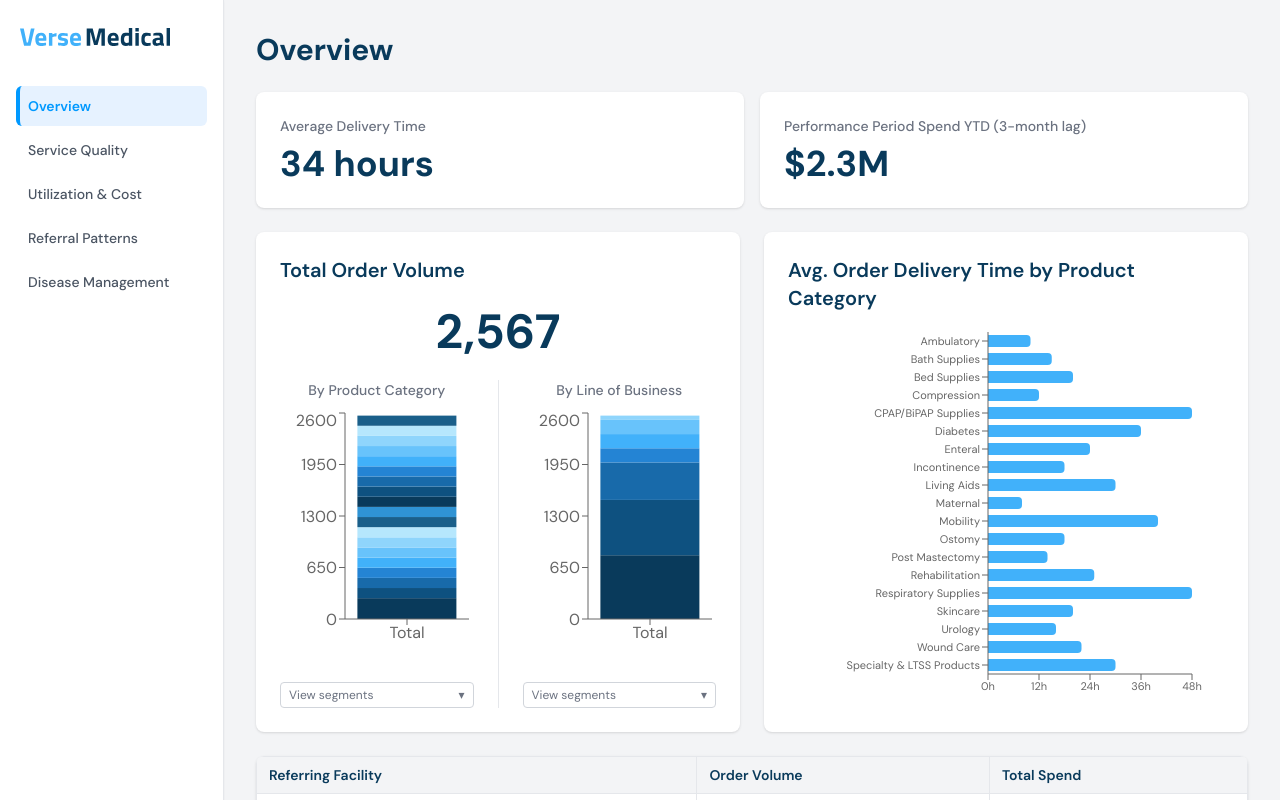
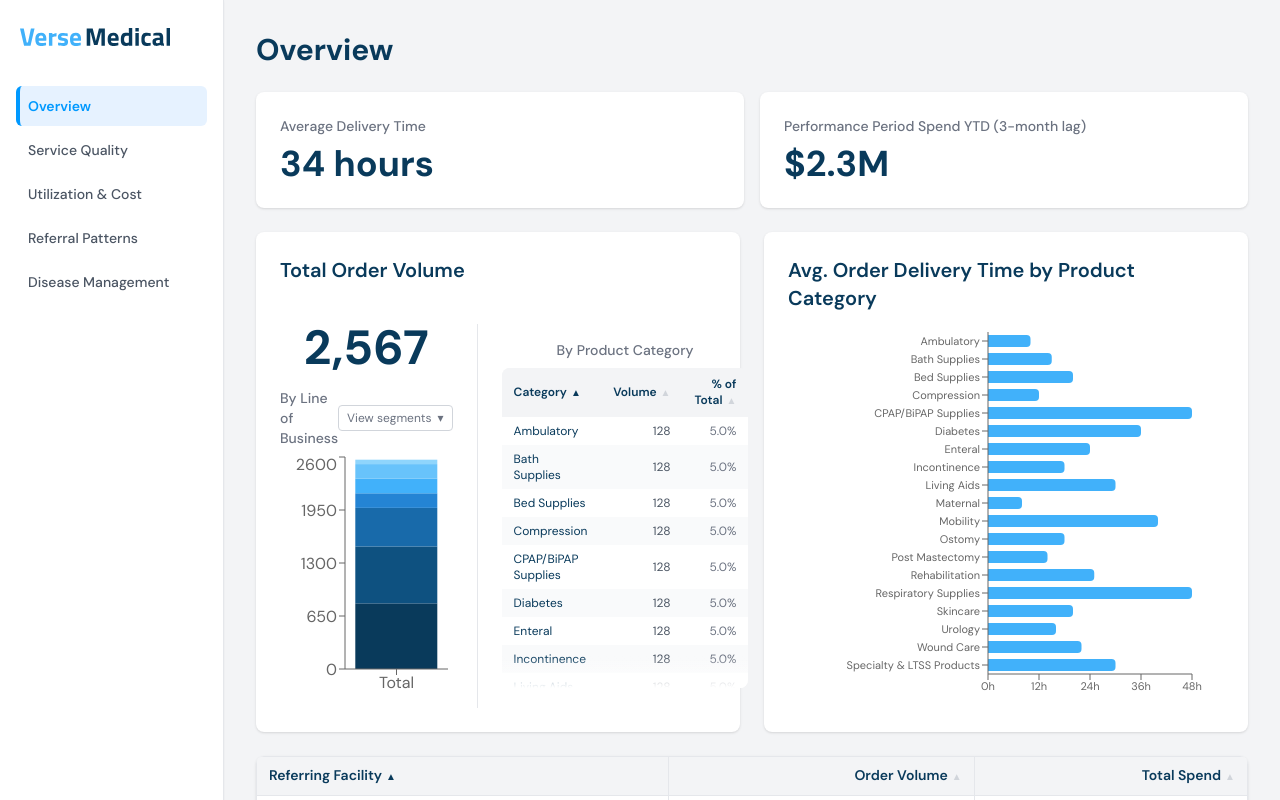
Before and after one commit to bryanzqwang/Verse_Payor_Dashboard, a Next.js app: page / in a window 1280 px wide. Shown: the top 800 px of the page. Built offline with nearby package versions, Linux system fonts and the light colour scheme.

Commit message:
Revamped MetricCard, particularly the "By Product Category" graph. Also added sorting feature to Referring Facility table

```diff
--- a/src/components/FacilityTable.tsx
+++ b/src/components/FacilityTable.tsx
@@ -3,10 +3,15 @@
 import { useState, useEffect, useRef } from 'react';
 import Papa from 'papaparse';
 
+type SortCol = 'facility' | 'orderVolume' | 'totalSpend';
+type SortDir = 'asc' | 'desc';
+
 export function FacilityTable() {
   const [rows, setRows] = useState<{ facility: string; orderVolume: string; totalSpend: string }[]>([]);
   const [canScrollUp, setCanScrollUp] = useState(false);
   const [canScrollDown, setCanScrollDown] = useState(false);
+  const [sortCol, setSortCol] = useState<SortCol>('facility');
+  const [sortDir, setSortDir] = useState<SortDir>('asc');
   const scrollRef = useRef<HTMLDivElement>(null);
 
   useEffect(() => {
@@ -31,25 +36,47 @@ export function FacilityTable() {
     setCanScrollDown(Math.ceil(el.scrollTop + el.clientHeight) < el.scrollHeight);
   };
 
+  const toggleSort = (col: SortCol) => {
+    if (sortCol === col) setSortDir((d) => d === 'asc' ? 'desc' : 'asc');
+    else { setSortCol(col); setSortDir('asc'); }
+  };
+
+  const sortedRows = [...rows].sort((a, b) => {
+    let cmp = 0;
+    if (sortCol === 'facility') cmp = a.facility.localeCompare(b.facility);
+    else if (sortCol === 'orderVolume') cmp = Number(a.orderVolume) - Number(b.orderVolume);
+    else cmp = Number(a.totalSpend) - Number(b.totalSpend);
+    return sortDir === 'asc' ? cmp : -cmp;
+  });
+
+  const cols: { label: string; col: SortCol; align: string }[] = [
+    { label: 'Referring Facility', col: 'facility',    align: 'text-left' },
+    { label: 'Order Volume',       col: 'orderVolume', align: 'text-right' },
+    { label: 'Total Spend',        col: 'totalSpend',  align: 'text-right' },
+  ];
+
   return (
     <div className="relative rounded-lg shadow overflow-hidden">
-      <div
-        ref={scrollRef}
-        className="bg-white rounded-lg overflow-y-auto max-h-[408px]"
-        onScroll={handleScroll}
-      >
+      <div ref={scrollRef} className="bg-white rounded-lg overflow-y-auto max-h-[408px]" onScroll={handleScroll}>
         <table className="w-full text-sm border-collapse">
           <thead>
             <tr className="bg-gray-100">
-              {['Referring Facility', 'Order Volume', 'Total Spend'].map((col) => (
-                <th key={col} className="sticky top-0 bg-gray-100 border border-gray-200 px-3 py-2 text-left font-semibold text-[#093a5b] z-10">
-                  {col}
+              {cols.map(({ label, col, align }) => (
+                <th
+                  key={col}
+                  onClick={() => toggleSort(col)}
+                  className={`sticky top-0 bg-gray-100 border border-gray-200 px-3 py-2 ${align} font-semibold text-[#093a5b] z-10 cursor-pointer select-none hover:bg-gray-200`}
+                >
+                  {label}
+                  <span className={`ml-1 text-[10px] ${sortCol === col ? 'text-[#093a5b]' : 'text-gray-300'}`}>
+                    {sortCol === col && sortDir === 'desc' ? '▼' : '▲'}
+                  </span>
                 </th>
               ))}
             </tr>
           </thead>
           <tbody>
-            {rows.map((row, i) => (
+            {sortedRows.map((row, i) => (
               <tr key={i} className={i % 2 === 0 ? 'bg-white' : 'bg-gray-50'}>
                 <td className="border border-gray-200 px-3 py-2 text-[#093a5b]">{row.facility}</td>
                 <td className="border border-gray-200 px-3 py-2 text-right text-[#093a5b]">{Number(row.orderVolume).toLocaleString()}</td>
@@ -60,10 +87,7 @@ export function FacilityTable() {
         </table>
       </div>
       {canScrollUp && (
-        <div
-          className="absolute left-0 right-0 h-12 bg-gradient-to-b from-white to-transparent pointer-events-none z-20"
-          style={{ top: 37 }}
-        />
+        <div className="absolute left-0 right-0 h-12 bg-gradient-to-b from-white to-transparent pointer-events-none z-20" style={{ top: 37 }} />
       )}
       {canScrollDown && (
         <div className="absolute bottom-0 left-0 right-0 h-16 bg-gradient-to-t from-white to-transparent pointer-events-none z-20" />
--- a/src/components/MetricCard.tsx
+++ b/src/components/MetricCard.tsx
@@ -2,6 +2,114 @@
 
 import { useState, useRef, useEffect } from 'react';
 import { BarChart, Bar, XAxis, YAxis, Tooltip, ResponsiveContainer } from 'recharts';
+
+type SortCol = 'category' | 'volume' | 'pct';
+type SortDir = 'asc' | 'desc';
+
+function CategoryTable({
+  chartData,
+  label,
+  units,
+  onHover,
+  onLeave,
+}: {
+  chartData: ChartData[];
+  label?: string;
+  units?: string;
+  onHover: (value: string) => void;
+  onLeave: () => void;
+}) {
+  const [canScrollUp, setCanScrollUp] = useState(false);
+  const [canScrollDown, setCanScrollDown] = useState(false);
+  const [sortCol, setSortCol] = useState<SortCol>('category');
+  const [sortDir, setSortDir] = useState<SortDir>('asc');
+  const scrollRef = useRef<HTMLDivElement>(null);
+
+  const allCategories = Object.keys(chartData[0]).filter((key) => key !== 'name');
+  const total = allCategories.reduce((sum, cat) => sum + (chartData[0][cat] as number), 0);
+
+  const rows = allCategories
+    .map((cat) => ({ cat, value: chartData[0][cat] as number, pct: total > 0 ? (chartData[0][cat] as number) / total * 100 : 0 }))
+    .sort((a, b) => {
+      let cmp = 0;
+      if (sortCol === 'category') cmp = a.cat.localeCompare(b.cat);
+      else if (sortCol === 'volume') cmp = a.value - b.value;
+      else cmp = a.pct - b.pct;
+      return sortDir === 'asc' ? cmp : -cmp;
+    });
+
+  const toggleSort = (col: SortCol) => {
+    if (sortCol === col) setSortDir((d) => d === 'asc' ? 'desc' : 'asc');
+    else { setSortCol(col); setSortDir('asc'); }
+  };
+
+  useEffect(() => {
+    const el = scrollRef.current;
+    if (!el) return;
+    setCanScrollDown(el.scrollHeight > el.clientHeight);
+  }, [chartData]);
+
+  const handleScroll = () => {
+    const el = scrollRef.current;
+    if (!el) return;
+    setCanScrollUp(el.scrollTop > 0);
+    setCanScrollDown(Math.ceil(el.scrollTop + el.clientHeight) < el.scrollHeight);
+  };
+
+  const cols: { label: string; col: SortCol; align: string }[] = [
+    { label: 'Category', col: 'category', align: 'text-left' },
+    { label: 'Volume',   col: 'volume',   align: 'text-right' },
+    { label: '% of Total', col: 'pct',   align: 'text-right' },
+  ];
+
+  return (
+    <div className="flex-1 flex flex-col min-w-0">
+      {label && <p className="text-sm font-medium text-gray-500 mb-2 text-center">{label}</p>}
+      <div className="relative rounded-lg overflow-hidden">
+        <div ref={scrollRef} className="overflow-y-auto max-h-[320px]" onScroll={handleScroll}>
+          <table className="w-full text-sm border-collapse">
+            <thead>
+              <tr className="bg-gray-100">
+                {cols.map(({ label: colLabel, col, align }) => (
+                  <th
+                    key={col}
+                    onClick={() => toggleSort(col)}
+                    className={`sticky top-0 bg-gray-100 px-3 py-2 ${align} text-xs font-semibold text-[#093a5b] cursor-pointer select-none hover:bg-gray-200`}
+                  >
+                    {colLabel}
+                    <span className={`ml-1 text-[10px] ${sortCol === col ? 'text-[#093a5b]' : 'text-gray-300'}`}>
+                      {sortCol === col && sortDir === 'desc' ? '▼' : '▲'}
+                    </span>
+                  </th>
+                ))}
+              </tr>
+            </thead>
+            <tbody>
+              {rows.map(({ cat, value, pct }, i) => (
+                <tr
+                  key={cat}
+                  className={i % 2 === 0 ? 'bg-white' : 'bg-gray-50'}
+                  onMouseEnter={() => onHover(value.toLocaleString())}
+                  onMouseLeave={onLeave}
+                >
+                  <td className="px-3 py-1.5 text-xs text-[#093a5b]">{cat}</td>
+                  <td className="px-3 py-1.5 text-xs text-gray-600 text-right">{units}{value.toLocaleString()}</td>
+                  <td className="px-3 py-1.5 text-xs text-gray-500 text-right">{pct.toFixed(1)}%</td>
+                </tr>
+              ))}
+            </tbody>
+          </table>
+        </div>
+        {canScrollUp && (
+          <div className="absolute left-0 right-0 h-8 bg-gradient-to-b from-white to-transparent pointer-events-none z-20" style={{ top: 29 }} />
+        )}
+        {canScrollDown && (
+          <div className="absolute bottom-0 left-0 right-0 h-8 bg-gradient-to-t from-white to-transparent pointer-events-none z-20" />
+        )}
+      </div>
+    </div>
+  );
+}
 
 export interface ChartData {
   name: string;
@@ -37,13 +145,17 @@ function Chart({
   onHover: (value: string) => void;
   onLeave: () => void;
 }) {
-  const [activeCategory, setActiveCategory] = useState<string | null>(null);
+  const [hoveredCategory, setHoveredCategory] = useState<string | null>(null);
+  const [pinnedCategory, setPinnedCategory] = useState<string | null>(null);
   const [dropdownOpen, setDropdownOpen] = useState(false);
   const dropdownRef = useRef<HTMLDivElement>(null);
   const activePalette = palette ?? colors;
   const categories = Object.keys(chartData[0])
     .filter((key) => key !== 'name')
     .sort((a, b) => (chartData[0][b] as number) - (chartData[0][a] as number));
+
+  const activeCategory = hoveredCategory ?? pinnedCategory;
+  const dropdownLabel = hoveredCategory ?? pinnedCategory ?? 'View segments';
 
   useEffect(() => {
     const handler = (e: MouseEvent) => {
@@ -55,19 +167,56 @@ function Chart({
     return () => document.removeEventListener('mousedown', handler);
   }, []);
 
-  const activateCategory = (cat: string) => {
-    setActiveCategory(cat);
+  const hoverCategory = (cat: string) => {
+    setHoveredCategory(cat);
     onHover((chartData[0][cat] as number).toLocaleString());
   };
 
-  const clearCategory = () => {
-    setActiveCategory(null);
-    onLeave();
+  const clearHover = () => {
+    setHoveredCategory(null);
+    if (pinnedCategory) {
+      onHover((chartData[0][pinnedCategory] as number).toLocaleString());
+    } else {
+      onLeave();
+    }
+  };
+
+  const pinCategory = (cat: string) => {
+    setPinnedCategory(cat);
+    onHover((chartData[0][cat] as number).toLocaleString());
+    setDropdownOpen(false);
   };
 
   return (
     <div className="flex-1 flex flex-col">
-      {label && <p className="text-sm font-medium text-gray-500 mb-2 text-center">{label}</p>}
+      <div className="flex items-center justify-between mb-1">
+        {label && <p className="text-sm font-medium text-gray-500">{label}</p>}
+        <div ref={dropdownRef} className="relative">
+          <button
+            onClick={() => setDropdownOpen((o) => !o)}
+            className="text-xs border border-gray-300 rounded px-2 py-1 bg-white text-gray-500 flex items-center gap-1.5 hover:bg-gray-50 max-w-[160px]"
+          >
+            <span className="truncate">{dropdownLabel}</span>
+            <span className="flex-shrink-0">{dropdownOpen ? '▴' : '▾'}</span>
+          </button>
+          {dropdownOpen && (
+            <div className="absolute top-full right-0 mt-1 bg-white border border-gray-200 rounded shadow-lg z-20 max-h-48 overflow-y-auto min-w-[160px]">
+              {categories.map((cat, idx) => (
+                <div
+                  key={cat}
+                  className={`flex items-center gap-2 px-3 py-1.5 cursor-pointer text-xs text-[#093a5b] ${pinnedCategory === cat ? 'bg-[#e6f2fa]' : 'hover:bg-gray-50'}`}
+                  onClick={() => pinCategory(cat)}
+                  onMouseEnter={() => hoverCategory(cat)}
+                  onMouseLeave={clearHover}
+                >
+                  <span className="w-2.5 h-2.5 rounded-sm flex-shrink-0" style={{ backgroundColor: activePalette[idx % activePalette.length] }} />
+                  {cat}
+                </div>
+              ))}
+            </div>
+          )}
+        </div>
+      </div>
       <div className="flex-1">
         <ResponsiveContainer width="100%" height="100%">
           <BarChart data={chartData}>
@@ -93,44 +242,13 @@ function Chart({
                   stackId="a"
                   fill={activePalette[idx % activePalette.length]}
                   shape={CustomBar}
-                  onMouseEnter={() => activateCategory(cat)}
-                  onMouseLeave={clearCategory}
+                  onMouseEnter={() => hoverCategory(cat)}
+                  onMouseLeave={clearHover}
                 />
               );
             })}
           </BarChart>
         </ResponsiveContainer>
-      </div>
-
-      <div className="h-5 mt-1 text-center">
-        {activeCategory && (
-          <span className="text-xs text-gray-600 font-medium">{activeCategory}</span>
-        )}
-      </div>
-
-      <div ref={dropdownRef} className="relative mt-1">
-        <button
-          onClick={() => setDropdownOpen((o) => !o)}
-          className="w-full text-xs border border-gray-300 rounded px-2 py-1 bg-white text-gray-500 flex justify-between items-center hover:bg-gray-50"
-        >
-          <span>View segments</span>
-          <span>{dropdownOpen ? '▴' : '▾'}</span>
-        </button>
-        {dropdownOpen && (
-          <div className="absolute top-full mt-1 w-full bg-white border border-gray-200 rounded shadow-lg z-20 max-h-48 overflow-y-auto">
-            {categories.map((cat, idx) => (
-              <div
-                key={cat}
-                className="flex items-center gap-2 px-3 py-1.5 hover:bg-gray-50 cursor-default text-xs text-[#093a5b]"
-                onMouseEnter={() => activateCategory(cat)}
-                onMouseLeave={clearCategory}
-              >
-                <span className="w-2.5 h-2.5 rounded-sm flex-shrink-0" style={{ backgroundColor: activePalette[idx % activePalette.length] }} />
-                {cat}
-              </div>
-            ))}
-          </div>
-        )}
       </div>
     </div>
   );
@@ -141,20 +259,11 @@ export function MetricCard({ card, className }: { card: MetricCardData; classNam
 
   return (
     <div className={`bg-white p-6 rounded-lg shadow min-h-[500px] flex flex-col ${className ?? ''}`}>
-      <h2 className="text-xl font-semibold text-[#093a5b] mb-2">{card.title}</h2>
-      <p className={`text-5xl font-bold ${card.color} mt-4 mb-6 text-center`}>{card.units ?? ''}{displayValue}</p>
+      <h2 className="text-xl font-semibold text-[#093a5b] mb-10">{card.title}</h2>
       <div className="flex gap-6 flex-1">
-        {card.chartData && (
-          <Chart
-            chartData={card.chartData}
-            label={card.primaryTitle}
-            palette={card.palette}
-            onHover={setDisplayValue}
-            onLeave={() => setDisplayValue(card.value || '0')}
-          />
-        )}
         {card.secondaryChartData && (
-          <div className="flex-1 flex flex-col border-l pl-6">
+          <div className="flex-1 flex flex-col max-h-[380px]">
+            <p className={`text-5xl font-bold ${card.color} mb-4 text-center`}>{card.units ?? ''}{displayValue}</p>
             <Chart
               chartData={card.secondaryChartData}
               label={card.secondaryTitle}
@@ -164,6 +273,17 @@ export function MetricCard({ card, className }: { card: MetricCardData; classNam
             />
           </div>
         )}
+        {card.chartData && (
+          <div className="flex-1 flex flex-col border-l pl-6 pt-[16px]">
+            <CategoryTable
+              chartData={card.chartData}
+              label={card.primaryTitle}
+              units={card.units}
+              onHover={setDisplayValue}
+              onLeave={() => setDisplayValue(card.value || '0')}
+            />
+          </div>
+        )}
       </div>
     </div>
   );
```
